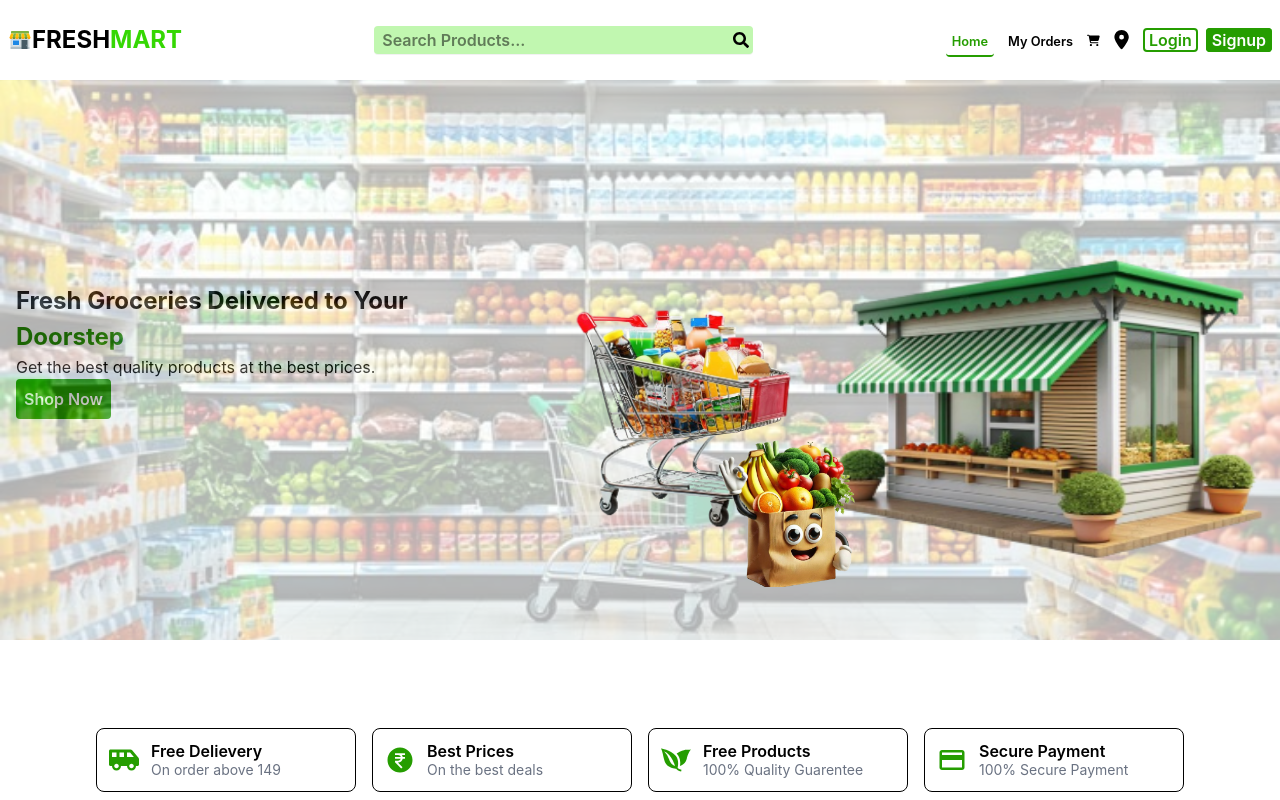
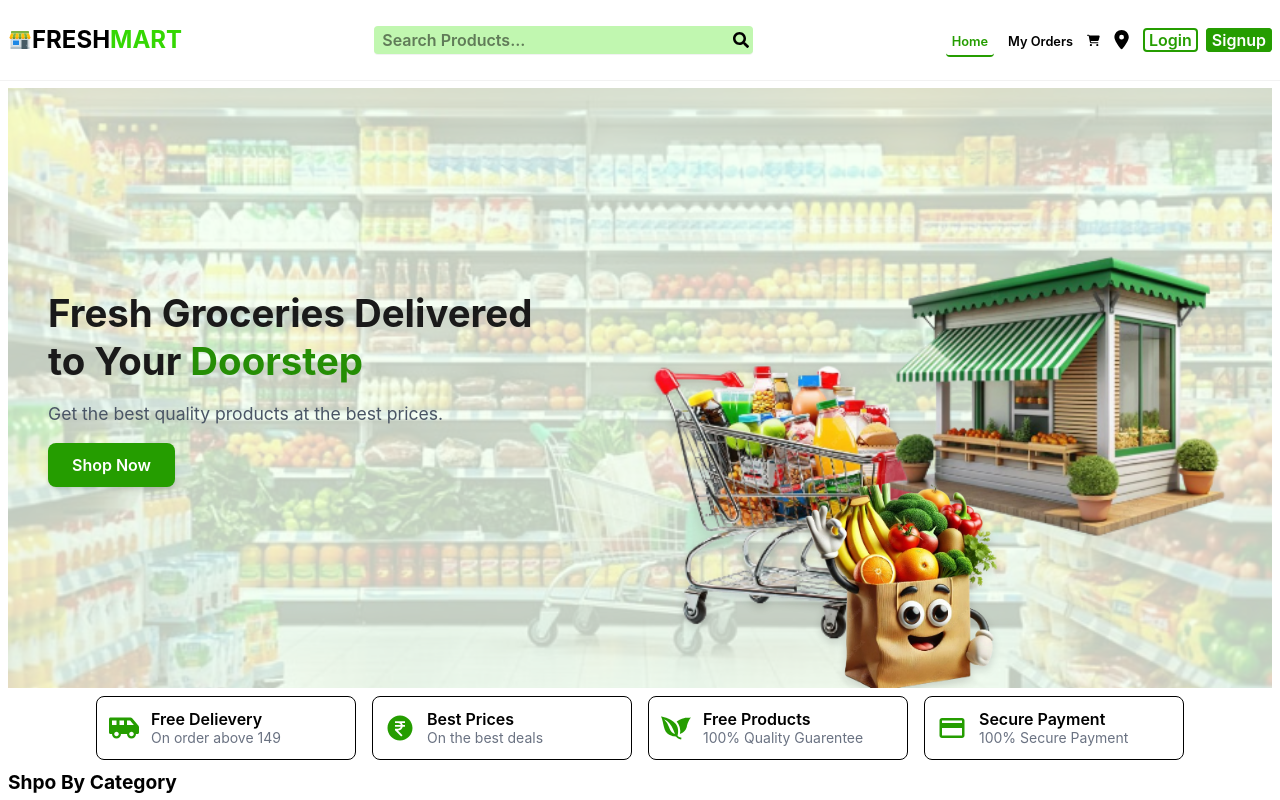
Before and after one commit to VivekAnand-5656/FreshMart---Grocery-Web-App, a React (Vite) app: page / in a window 1280 px wide. Shown: the top 800 px of the page. Built offline with nearby package versions, Linux system fonts and the light colour scheme; no server answers.

Commit message:
✅ fixed banner section of hero page

```diff
--- a/src/Components/Home.jsx
+++ b/src/Components/Home.jsx
@@ -166,39 +166,47 @@ const Home = () => {
 
   return (
     <>
-      <div className=' w-full flex flex-col ' >
+      <div className=' w-full flex flex-col p-2' >
         {/* ======== Upper Banner =========== */}
-        <div className='  w-full sm:h-[80vh] h-[50vh] sm:p-2 p-1 bg-[#ffffffd3] flex sm:flex-row flex-col justify-center items-center z-50 ' >
+        <div className=' w-full sm:h-[75vh] h-[70vh] relative overflow-hidden bg-[#f4fff0] flex sm:flex-row flex-col justify-center items-center gap-4 sm:gap-6 px-4 sm:px-10 py-6 sm:py-0 ' >
 
           {/* ----------- Background image ---------- */}
           <div
-            className="absolute sm:h-[70vh] h-[50%] top-[10vh] inset-0 bg-cover bg-center opacity-30 "
+            className="absolute sm:visible invisible inset-0 bg-cover bg-center opacity-20 "
             style={{ backgroundImage: `url(${back})` }}
           ></div>
 
           {/* --- Left ---- */}
-          <div className=' sm:w-[40%] h-[40%] w-full sm:p-2 sm:text-left text-center ' >
-            <h1 className=' sm:text-[1.5rem] text-[1rem] font-bold  ' >Fresh Groceries Delivered to Your <span className=' text-[#258e05] ' > Doorstep </span> </h1>
-            <p className=' sm:text-[1rem] text-[0.7rem] ' >Get the best quality products at the best prices.</p>
+          <div className=' sm:w-[45%] w-full flex flex-col gap-3 sm:gap-4 sm:text-left text-center z-10 ' >
+            <h1 className=' sm:text-[2.4rem] text-[1.4rem] leading-tight font-bold text-[#1a1a1a] ' >
+              Fresh Groceries Delivered to Your <span className=' text-[#258e05] ' >Doorstep</span>
+            </h1>
+
+            <p className=' sm:text-[1.1rem] text-[0.85rem] text-gray-600 ' >
+              Get the best quality products at the best prices.
+            </p>
+
             <button
               onClick={() => navigate("/products")}
-              className=' bg-[#259d00] sm:visible invisible text-white p-2 font-semibold rounded cursor-pointer ' >Shop Now</button>
+              className=' bg-[#259d00] hover:bg-[#1e7d00] text-white px-6 py-2.5 w-fit sm:mx-0 mx-auto font-semibold rounded-lg cursor-pointer transition-all duration-300 shadow-md ' >
+              Shop Now
+            </button>
           </div>
 
           {/* --- Right ---- */}
-          <div className='sm:w-[60%] w-full h-[60%]  relative flex justify-center items-center ' >
+          <div className='sm:w-[55%] w-full h-[45%] sm:h-full relative flex justify-center items-center z-10 ' >
 
             <img src={pic2} alt=""
-              className='sm:visible invisible absolute h-[70%] left-10 bottom-10  '
+              className='sm:visible invisible absolute h-[55%] left-4 sm:left-8 bottom-6 drop-shadow-lg '
             />
             <img src={pic3} alt=""
-              className='sm:visible invisible absolute h-[40%] bottom-0 left-50 z-50 '
+              className='sm:visible invisible absolute h-[35%] right-[35%] bottom-0 z-20 drop-shadow-lg '
             />
             <img src={shop} alt=""
-              className={`absolute h-full right-0 w-[80%] sm:w-[60%]
-                transition-all duration-500 ease-out
-                ${load ? "scale-100 opacity-100" : "scale-90 opacity-0"}
-              `}
+              className={`absolute h-full sm:h-full right-0 w-[85%] sm:w-[55%] object-contain
+        transition-all duration-500 ease-out
+        ${load ? "scale-100 opacity-100" : "scale-90 opacity-0"}
+      `}
             />
           </div>
         </div>
--- a/src/Components/Navbar.jsx
+++ b/src/Components/Navbar.jsx
@@ -52,7 +52,7 @@ const Navbar = () => {
     const [showMenu, setShowMenu] = useState(false)
 
     return (
-        <div className=' w-full h-[10vh] flex justify-between items-center font-semibold p-2 shadow-2xs relative '>
+        <div className=' w-full h-[10vh] flex justify-between items-center font-semibold p-2 shadow-2xs relative  '>
 
             {/* -------- Logo -------- */}
             <h1 className=' text-2xl font-bold uppercase text-[#000000] flex justify-center items-center '>
```
